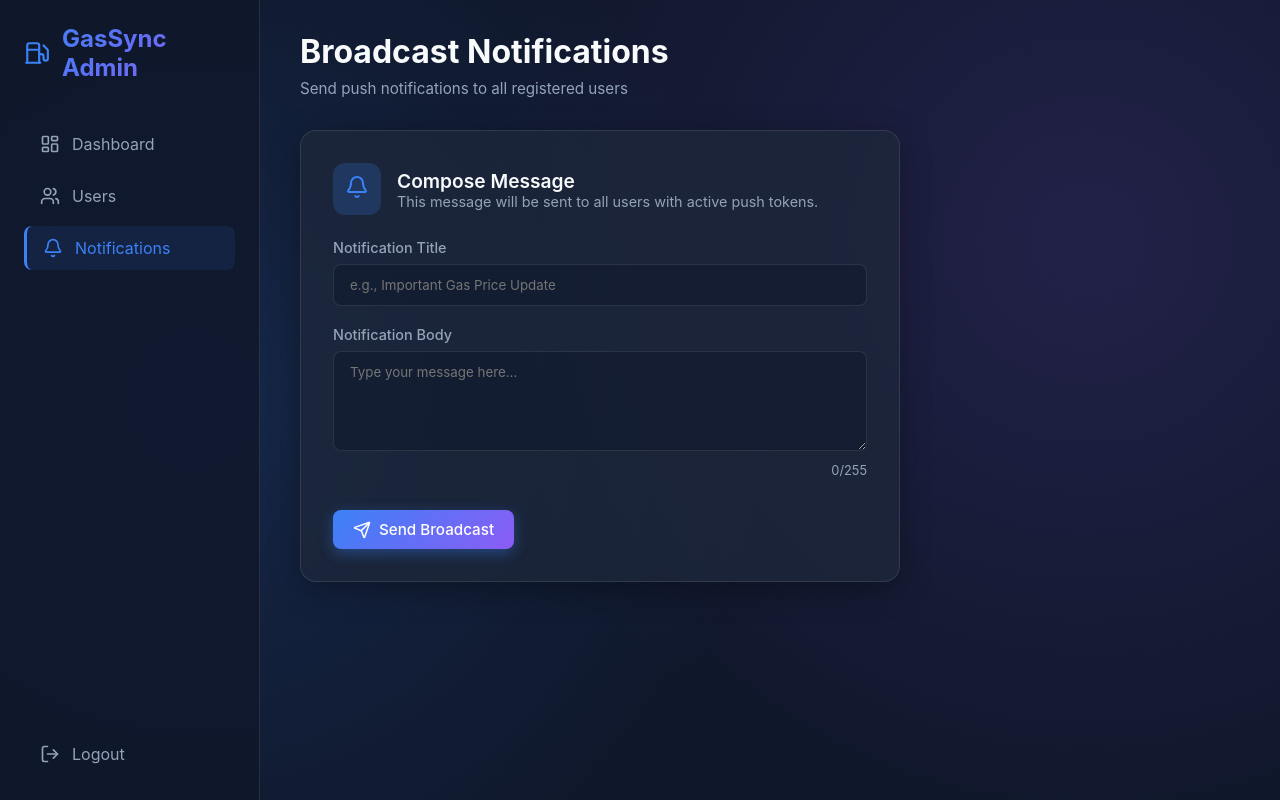
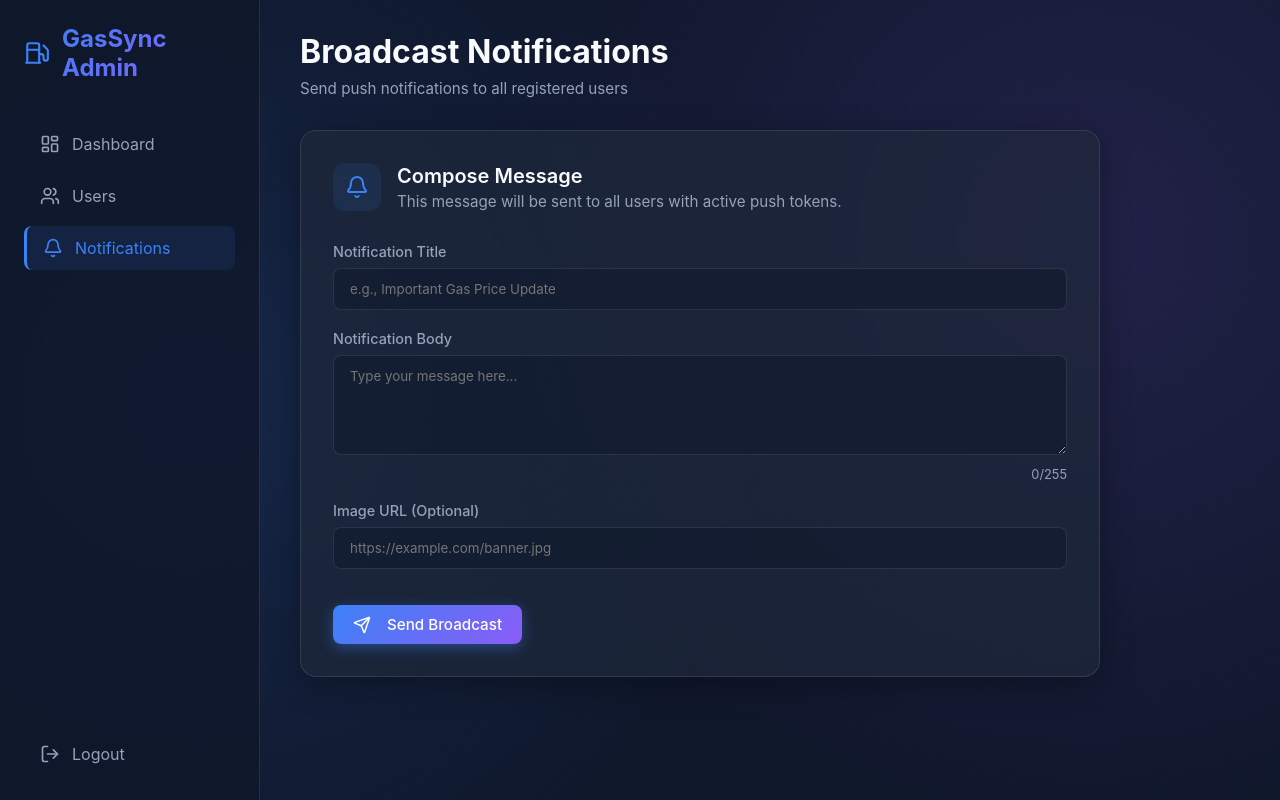
Before and after one commit to ulmind-com/GasSync-Admin, a React (Vite) app: page /notifications in a window 1280 px wide. Built offline with nearby package versions, Linux system fonts and the light colour scheme; sample sign-in values are in the browser's storage.

Commit message:
feat: Add imageUrl input for push notifications

```diff
--- a/src/pages/Notifications.tsx
+++ b/src/pages/Notifications.tsx
@@ -6,6 +6,7 @@ import api from '../api/axios';
 export const Notifications: React.FC = () => {
   const [title, setTitle] = useState('');
   const [body, setBody] = useState('');
+  const [imageUrl, setImageUrl] = useState('');
   const [loading, setLoading] = useState(false);
 
   const handleBroadcast = async (e: React.FormEvent) => {
@@ -14,10 +15,11 @@ export const Notifications: React.FC = () => {
 
     setLoading(true);
     try {
-      const response = await api.post('/admin/notify/broadcast', { title, body });
+      const response = await api.post('/admin/notify/broadcast', { title, body, imageUrl });
       toast.success(response.data.message || 'Broadcast initiated successfully');
       setTitle('');
       setBody('');
+      setImageUrl('');
     } catch (error: any) {
       toast.error(error.response?.data?.message || 'Failed to broadcast notification');
     } finally {
@@ -26,20 +28,20 @@ export const Notifications: React.FC = () => {
   };
 
   return (
-    <div className="fade-in">
+    <div className="fade-in" style={{ maxWidth: '800px' }}>
       <div className="page-header">
         <h1 className="page-title">Broadcast Notifications</h1>
         <p className="page-subtitle">Send push notifications to all registered users</p>
       </div>
 
-      <div className="glass-panel" style={{ padding: '32px', maxWidth: '600px' }}>
-        <div style={{ display: 'flex', alignItems: 'center', gap: '16px', marginBottom: '24px' }}>
-          <div style={{ background: 'rgba(59, 130, 246, 0.2)', padding: '12px', borderRadius: '12px', color: '#3b82f6' }}>
+      <div className="glass-panel" style={{ padding: '32px' }}>
+        <div style={{ display: 'flex', alignItems: 'center', gap: '16px', marginBottom: '32px' }}>
+          <div style={{ width: '48px', height: '48px', borderRadius: '12px', background: 'rgba(59, 130, 246, 0.1)', display: 'flex', alignItems: 'center', justifyContent: 'center', color: 'var(--accent-primary)' }}>
             <Bell size={24} />
           </div>
           <div>
-            <h3 style={{ fontSize: '1.2rem', fontWeight: 600 }}>Compose Message</h3>
-            <p style={{ color: 'var(--text-secondary)', fontSize: '0.9rem' }}>This message will be sent to all users with active push tokens.</p>
+            <h2 style={{ fontSize: '1.25rem', fontWeight: 600, marginBottom: '4px' }}>Compose Message</h2>
+            <p style={{ color: 'var(--text-secondary)', fontSize: '0.95rem' }}>This message will be sent to all users with active push tokens.</p>
           </div>
         </div>
 
@@ -50,35 +52,46 @@ export const Notifications: React.FC = () => {
               type="text"
               className="form-input"
               value={title}
-              onChange={(e) => setTitle(e.target.value)}
+              onChange={e => setTitle(e.target.value)}
               placeholder="e.g., Important Gas Price Update"
               required
-              maxLength={64}
             />
           </div>
 
-          <div className="form-group" style={{ marginBottom: '32px' }}>
+          <div className="form-group">
             <label className="form-label">Notification Body</label>
             <textarea
               className="form-input"
               value={body}
-              onChange={(e) => setBody(e.target.value)}
+              onChange={e => setBody(e.target.value)}
               placeholder="Type your message here..."
+              maxLength={255}
               required
-              maxLength={255}
             />
             <div style={{ textAlign: 'right', marginTop: '8px', fontSize: '0.8rem', color: 'var(--text-secondary)' }}>
               {body.length}/255
             </div>
           </div>
 
-          <button type="submit" className="btn btn-primary" disabled={loading}>
-            {loading ? <div className="spinner"></div> : (
-              <>
-                <Send size={18} />
-                Send Broadcast
-              </>
-            )}
+          <div className="form-group">
+            <label className="form-label">Image URL (Optional)</label>
+            <input
+              type="url"
+              className="form-input"
+              value={imageUrl}
+              onChange={e => setImageUrl(e.target.value)}
+              placeholder="https://example.com/banner.jpg"
+            />
+          </div>
+
+          <button
+            type="submit"
+            className="btn btn-primary"
+            style={{ width: 'auto', marginTop: '16px' }}
+            disabled={loading}
+          >
+            {loading ? <div className="spinner" style={{ width: 18, height: 18, marginRight: '8px' }} /> : <Send size={18} style={{ marginRight: '8px' }} />}
+            Send Broadcast
           </button>
         </form>
       </div>
--- a/src/pages/Users.tsx
+++ b/src/pages/Users.tsx
@@ -13,6 +13,7 @@ export const Users: React.FC = () => {
   const [selectedUser, setSelectedUser] = useState<{ id: string, token: string } | null>(null);
   const [notifyTitle, setNotifyTitle] = useState('');
   const [notifyBody, setNotifyBody] = useState('');
+  const [notifyImageUrl, setNotifyImageUrl] = useState('');
   const [isDeleting, setIsDeleting] = useState<string | null>(null);
   const [isSending, setIsSending] = useState(false);
   const limit = 10;
@@ -59,6 +60,7 @@ export const Users: React.FC = () => {
     setSelectedUser({ id, token });
     setNotifyTitle('');
     setNotifyBody('');
+    setNotifyImageUrl('');
     setIsNotifyModalOpen(true);
   };
 
@@ -68,7 +70,7 @@ export const Users: React.FC = () => {
 
     setIsSending(true);
     try {
-      await api.post(`/admin/notify/user/${selectedUser.id}`, { title: notifyTitle, body: notifyBody });
+      await api.post(`/admin/notify/user/${selectedUser.id}`, { title: notifyTitle, body: notifyBody, imageUrl: notifyImageUrl });
       toast.success('Notification sent successfully');
       setIsNotifyModalOpen(false);
     } catch (error: any) {
@@ -217,7 +219,7 @@ export const Users: React.FC = () => {
               required
             />
           </div>
-          <div className="form-group" style={{ marginBottom: '24px' }}>
+          <div className="form-group">
             <label className="form-label">Message</label>
             <textarea
               className="form-input"
@@ -225,6 +227,16 @@ export const Users: React.FC = () => {
               onChange={e => setNotifyBody(e.target.value)}
               placeholder="Type your message here..."
               required
+            />
+          </div>
+          <div className="form-group" style={{ marginBottom: '24px' }}>
+            <label className="form-label">Image URL (Optional)</label>
+            <input
+              type="url"
+              className="form-input"
+              value={notifyImageUrl}
+              onChange={e => setNotifyImageUrl(e.target.value)}
+              placeholder="https://example.com/image.jpg"
             />
           </div>
           <div style={{ display: 'flex', justifyContent: 'flex-end', gap: '12px' }}>
```
